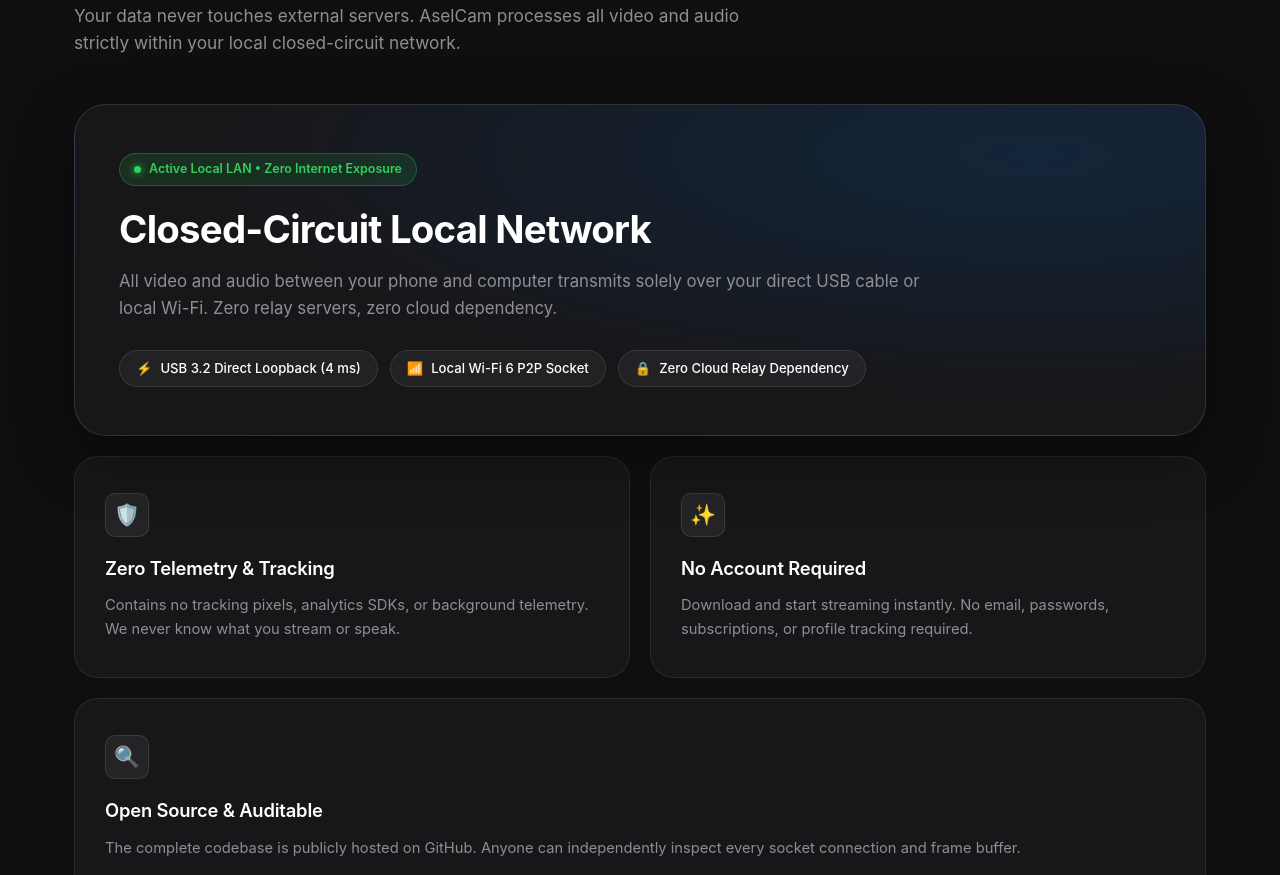
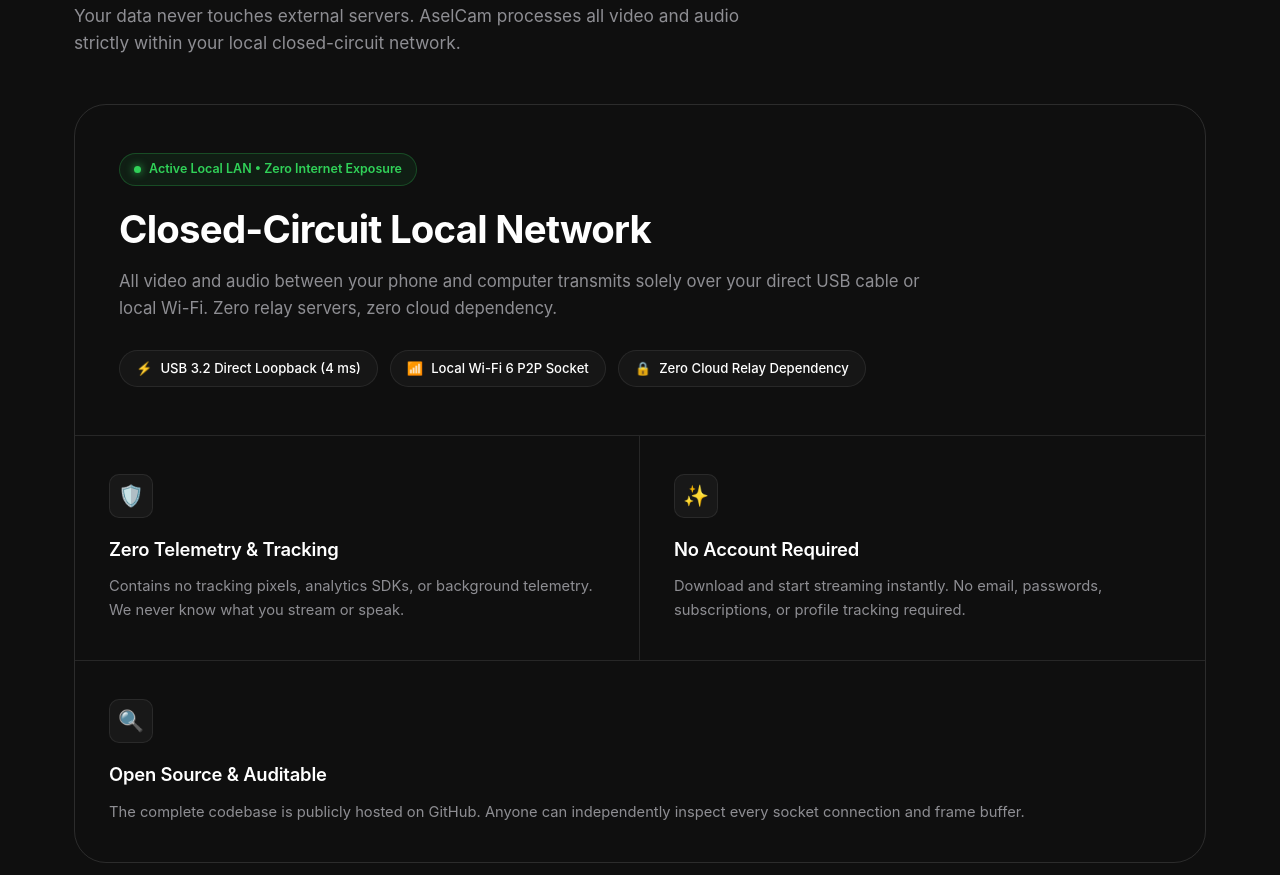
Before and after one commit to aselens-software/aselcam, a plain HTML site: page site/index.html in a window 1280 px wide. Shown: the part 2981-3856 px from the top of the page. Drawn offline with Linux system fonts and the light colour scheme.

Commit message:
feat(site): update studio & compare visuals to real human photos and integrate seamless framed privacy grid

```diff
--- a/site/css/style.css
+++ b/site/css/style.css
@@ -1109,20 +1109,30 @@
 .privacy-bento-grid {
   display: grid;
   grid-template-columns: repeat(2, 1fr);
-  gap: 20px;
+  gap: 0;
   margin-top: 48px;
+  border: 1px solid rgba(255, 255, 255, 0.12);
+  border-radius: var(--radius-xl);
+  background: transparent;
+  overflow: hidden;
 }
 
 /* Bento Hero Card (Spans full width across 2 columns) */
 .privacy-bento-hero {
   grid-column: span 2;
-  background: radial-gradient(ellipse at 85% 15%, rgba(0, 113, 227, 0.16) 0%, transparent 60%), #17171A;
-  border: 1px solid rgba(255, 255, 255, 0.12);
-  border-radius: var(--radius-xl);
+  background: transparent;
+  border: none;
+  border-bottom: 1px solid rgba(255, 255, 255, 0.1);
+  border-radius: 0;
   padding: 48px 44px;
   position: relative;
   overflow: hidden;
-  box-shadow: 0 20px 60px rgba(0, 0, 0, 0.4);
+  box-shadow: none;
+  transition: background 0.3s ease;
+}
+
+.privacy-bento-hero:hover {
+  background: rgba(255, 255, 255, 0.015);
 }
 
 .privacy-status-badge {
@@ -1131,8 +1141,8 @@
   gap: 8px;
   padding: 6px 14px;
   border-radius: var(--radius-full);
-  background: rgba(48, 209, 88, 0.12);
-  border: 1px solid rgba(48, 209, 88, 0.3);
+  background: rgba(48, 209, 88, 0.08);
+  border: 1px solid rgba(48, 209, 88, 0.25);
   color: var(--apple-emerald);
   font-size: 0.78rem;
   font-weight: 600;
@@ -1176,37 +1186,51 @@
   gap: 8px;
   padding: 8px 16px;
   border-radius: var(--radius-full);
-  background: rgba(255, 255, 255, 0.05);
-  border: 1px solid rgba(255, 255, 255, 0.1);
+  background: rgba(255, 255, 255, 0.03);
+  border: 1px solid rgba(255, 255, 255, 0.08);
   font-size: 0.82rem;
   font-weight: 500;
   color: #FFFFFF;
 }
 
-/* 3 Complementary Bento Feature Cards */
+/* Framed Feature Cells (Transparent bg, thin divider borders) */
 .privacy-bento-card {
-  background: #17171A;
-  border: 1px solid rgba(255, 255, 255, 0.08);
-  border-radius: var(--radius-lg);
-  padding: 36px 30px;
+  background: transparent;
+  border: none;
+  border-radius: 0;
+  padding: 38px 34px;
   display: flex;
   flex-direction: column;
   gap: 12px;
-  transition: all 0.25s ease;
+  box-shadow: none;
+  transition: background 0.3s ease;
 }
 
 .privacy-bento-card:hover {
-  background: #1C1C20;
-  border-color: rgba(255, 255, 255, 0.18);
-  transform: translateY(-2px);
+  background: rgba(255, 255, 255, 0.015);
+  transform: none;
+}
+
+/* Internal frame dividers */
+.privacy-bento-card.card-border-right {
+  border-right: 1px solid rgba(255, 255, 255, 0.1);
+}
+
+.privacy-bento-card.card-border-bottom {
+  border-bottom: 1px solid rgba(255, 255, 255, 0.1);
+}
+
+.privacy-bento-card.card-full-span {
+  grid-column: span 2;
+  border: none;
 }
 
 .bento-card-icon {
   width: 44px;
   height: 44px;
   border-radius: var(--radius-sm);
-  background: rgba(255, 255, 255, 0.06);
-  border: 1px solid rgba(255, 255, 255, 0.1);
+  background: rgba(255, 255, 255, 0.04);
+  border: 1px solid rgba(255, 255, 255, 0.08);
   display: flex;
   align-items: center;
   justify-content: center;
@@ -1759,16 +1783,31 @@
 
   .privacy-bento-grid {
     grid-template-columns: 1fr;
-    gap: 16px;
+    gap: 0;
+    border-radius: var(--radius-lg);
   }
 
   .privacy-bento-hero {
     grid-column: span 1;
     padding: 32px 22px;
+    border-bottom: 1px solid rgba(255, 255, 255, 0.1);
   }
 
   .privacy-bento-card {
     padding: 28px 22px;
+  }
+
+  .privacy-bento-card.card-border-right {
+    border-right: none;
+  }
+
+  .privacy-bento-card.card-border-bottom {
+    border-bottom: 1px solid rgba(255, 255, 255, 0.1);
+  }
+
+  .privacy-bento-card.card-full-span {
+    grid-column: span 1;
+    border-bottom: none;
   }
 
   .bento-hero-title {
--- a/site/index.html
+++ b/site/index.html
@@ -403,21 +403,21 @@
         </div>
 
         <!-- Bento Card 2: Zero Telemetry -->
-        <div class="privacy-bento-card">
+        <div class="privacy-bento-card card-border-right card-border-bottom">
           <div class="bento-card-icon" aria-hidden="true">🛡️</div>
           <h4 class="bento-card-title" data-i18n="privacy_bento_card2_title">Sıfır Telemetri & Veri</h4>
           <p class="bento-card-desc" data-i18n="privacy_bento_card2_desc">Hiçbir izleyici, analitik kütüphanesi veya veri toplama kodu barındırmaz. Ne izlediğinizi ve ne konuştuğunuzu asla bilemeyiz.</p>
         </div>
 
         <!-- Bento Card 3: No Account Required -->
-        <div class="privacy-bento-card">
+        <div class="privacy-bento-card card-border-bottom">
           <div class="bento-card-icon" aria-hidden="true">✨</div>
           <h4 class="bento-card-title" data-i18n="privacy_bento_card3_title">Hesap veya Kayıt Yok</h4>
           <p class="bento-card-desc" data-i18n="privacy_bento_card3_desc">Uygulamayı indirin ve hemen kullanın. E-posta, şifre, abonelik veya kullanıcı profili oluşturmanız gerekmez.</p>
         </div>
 
         <!-- Bento Card 4: Open Source & Transparent -->
-        <div class="privacy-bento-card" style="grid-column: span 2;">
+        <div class="privacy-bento-card card-full-span">
           <div class="bento-card-icon" aria-hidden="true">🔍</div>
           <h4 class="bento-card-title" data-i18n="privacy_bento_card4_title">Açık Kaynak & Şeffaf</h4>
           <p class="bento-card-desc" data-i18n="privacy_bento_card4_desc">Tüm kod tabanı GitHub üzerinde herkese açıktır. Ağ soketlerinden kamera işleme mantığına kadar her satırı bağımsız inceleyebilirsiniz.</p>
```
Also changed, not shown: site/assets/compare_subject.jpg, site/assets/studio_viewfinder.jpg.
